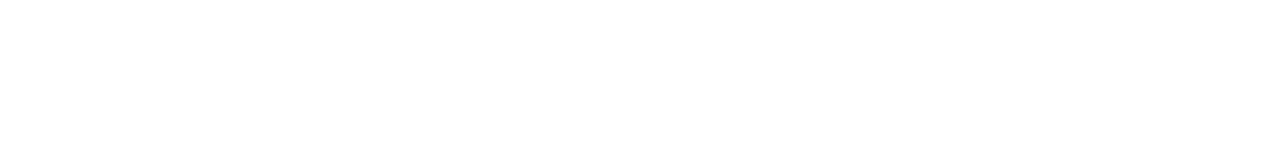
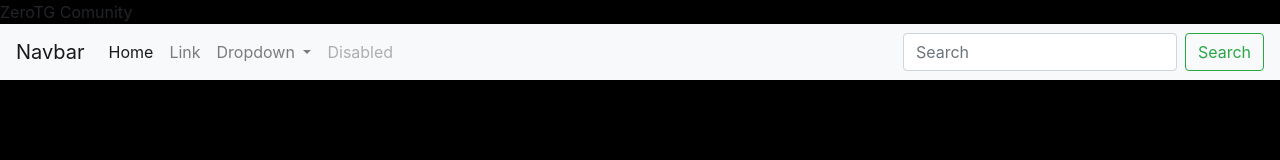
Before and after one commit to shiro997/Yggdrasil-ZeroTG, a plain HTML site: page index.html in a window 1280 px wide. Drawn offline with nearby package versions, Linux system fonts and the light colour scheme.

Commit message:
some changes

```diff
--- a/index.html
+++ b/index.html
@@ -1,6 +1,50 @@
 <html>
   <head>
+  	<meta charset="utf-8"/>
+  	<link rel="stylesheet" href="https://stackpath.bootstrapcdn.com/bootstrap/4.3.1/css/bootstrap.min.css" integrity="sha384-ggOyR0iXCbMQv3Xipma34MD+dH/1fQ784/j6cY/iJTQUOhcWr7x9JvoRxT2MZw1T" crossorigin="anonymous">
+  	<script src="https://code.jquery.com/jquery-3.3.1.slim.min.js" integrity="sha384-q8i/X+965DzO0rT7abK41JStQIAqVgRVzpbzo5smXKp4YfRvH+8abtTE1Pi6jizo" crossorigin="anonymous"></script>
+	<script src="https://cdnjs.cloudflare.com/ajax/libs/popper.js/1.14.7/umd/popper.min.js" integrity="sha384-UO2eT0CpHqdSJQ6hJty5KVphtPhzWj9WO1clHTMGa3JDZwrnQq4sF86dIHNDz0W1" crossorigin="anonymous"></script>
+	<script src="https://stackpath.bootstrapcdn.com/bootstrap/4.3.1/js/bootstrap.min.js" integrity="sha384-JjSmVgyd0p3pXB1rRibZUAYoIIy6OrQ6VrjIEaFf/nJGzIxFDsf4x0xIM+B07jRM" crossorigin="anonymous"></script>
+	<tittle>ZeroTG Comunity</tittle>
   </head>
-  <body>
+  <body style="background-color: black;">
+  	<nav class="navbar navbar-expand-lg navbar-light bg-light">
+  		<a class="navbar-brand" href="#">Navbar</a>
+  		<button class="navbar-toggler" type="button" data-toggle="collapse"
+          data-target="#navbarSupportedContent" aria-controls="navbarSupportedContent"
+          aria-expanded="false" aria-label="Toggle navigation">
+    		<span class="navbar-toggler-icon"></span>
+		</button>
+
+  		<div class="collapse navbar-collapse" id="navbarSupportedContent">
+    		<ul class="navbar-nav mr-auto">
+      			<li class="nav-item active">
+        			<a class="nav-link" href="#">Home <span class="sr-only">(current)</span></a>
+     		 	</li>
+      			<li class="nav-item">
+        			<a class="nav-link" href="#">Link</a>
+      			</li>
+      			<li class="nav-item dropdown">
+        			<a class="nav-link dropdown-toggle" href="#" id="navbarDropdown" role="button"
+           			data-toggle="dropdown" aria-haspopup="true" aria-expanded="false">
+          				Dropdown
+        			</a>
+        			<div class="dropdown-menu" aria-labelledby="navbarDropdown">
+          				<a class="dropdown-item" href="#">Action</a>
+          				<a class="dropdown-item" href="#">Another action</a>
+          				<div class="dropdown-divider"></div>
+          				<a class="dropdown-item" href="#">Something else here</a>
+        			</div>
+      			</li>
+      			<li class="nav-item">
+        			<a class="nav-link disabled" href="#">Disabled</a>
+      			</li>
+    		</ul>
+    		<form class="form-inline my-2 my-lg-0">
+      			<input class="form-control mr-sm-2" type="search" placeholder="Search" aria-label="Search">
+      			<button class="btn btn-outline-success my-2 my-sm-0" type="submit">Search</button>
+    		</form>
+		</div>
+	</nav>
   </body>
 </html>
```
